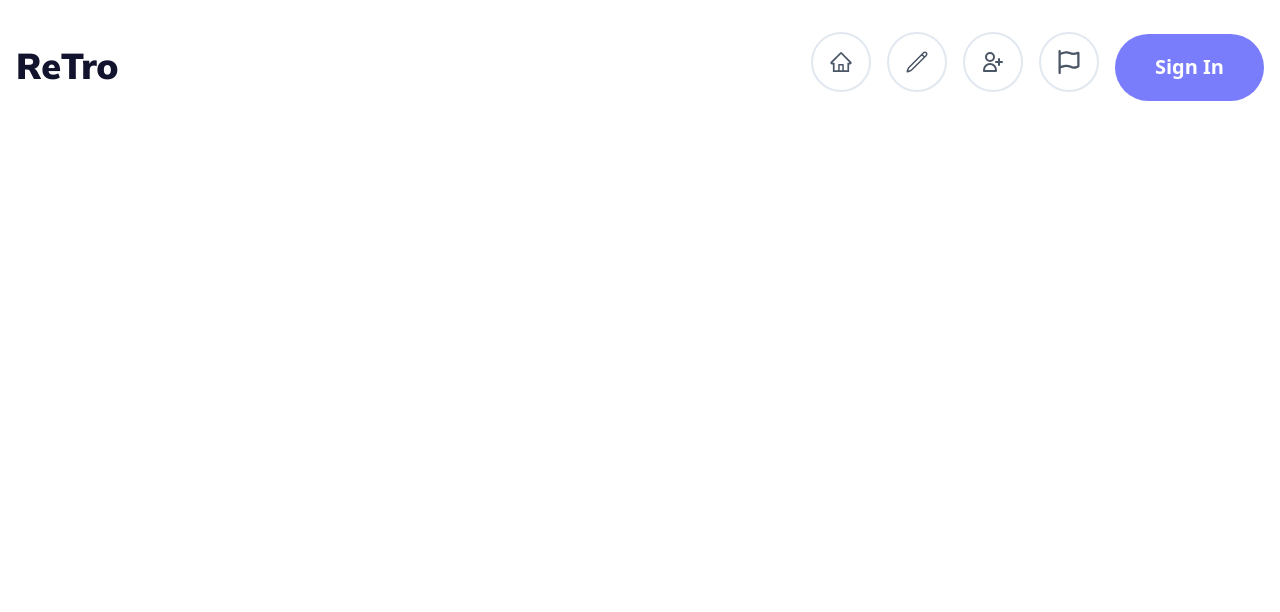
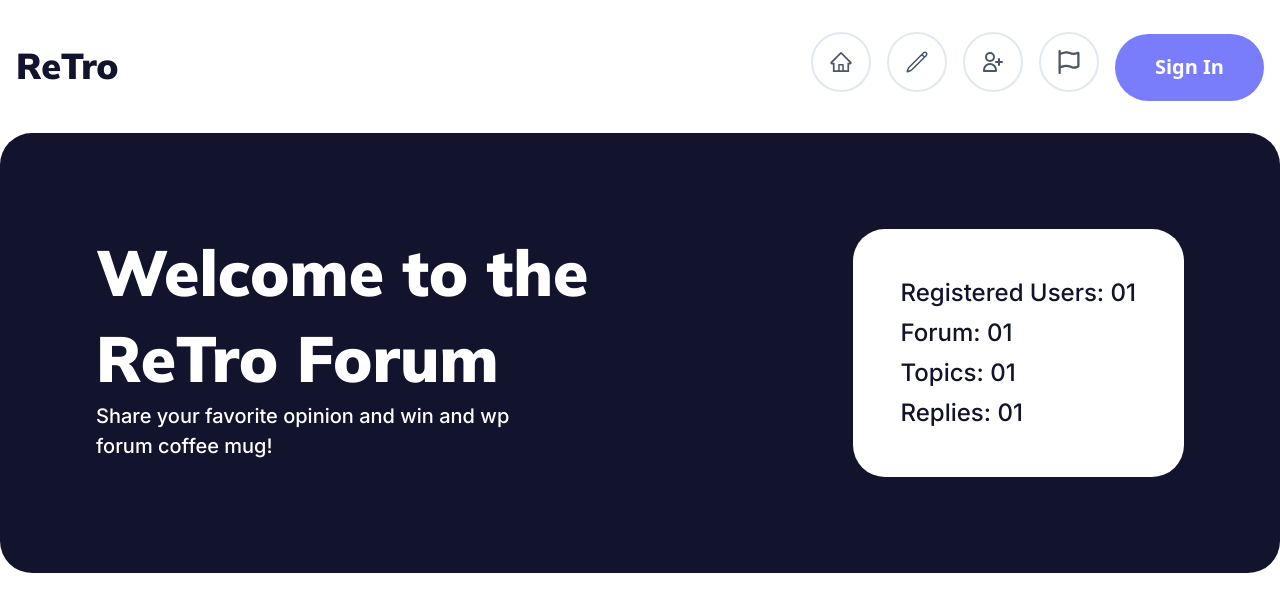
Before and after one commit to shohan89/react-retro-forum, a React (Vite) app: page / in a window 1280 px wide. Shown: the top 612 px of the page. Built offline with nearby package versions, Linux system fonts and the light colour scheme.

Commit message:
feat: Add hero banner

```diff
--- a/src/App.jsx
+++ b/src/App.jsx
@@ -1,11 +1,13 @@
 import './App.css'
 import Header from './Components/Header/Header'
+import Hero from './Components/Hero/Hero'
 
 function App() {
 
   return (
     <>
       <Header />
+      <Hero />
     </>
   )
 }
--- /dev/null
+++ b/src/Components/Hero/Hero.jsx
@@ -0,0 +1,18 @@
+const Hero = () => {
+    return (
+        <div className="flex justify-between items-center container mx-auto mt-4 p-24 bg-[#12132D] text-white rounded-[32px] space-y-4">
+            <div>
+                <h2 className="font-black text-[64px] leading-[86px]">Welcome to the <br /> ReTro Forum</h2>
+                <p className="text-[20px] font-medium">Share your favorite opinion and win and wp <br /> forum coffee mug!</p>
+            </div>
+            <div className="bg-white text-[#12132D] text-2xl font-medium p-12 rounded-[32px] space-y-2">
+                <p>Registered Users: 01</p>
+                <p>Forum: 01</p>
+                <p>Topics: 01</p>
+                <p>Replies: 01</p>
+            </div>
+        </div>
+    );
+};
+
+export default Hero;
```
